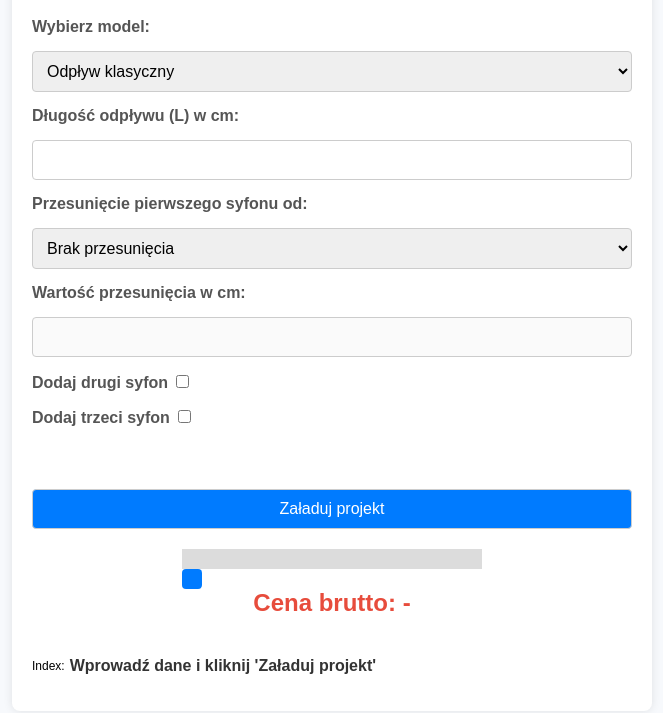
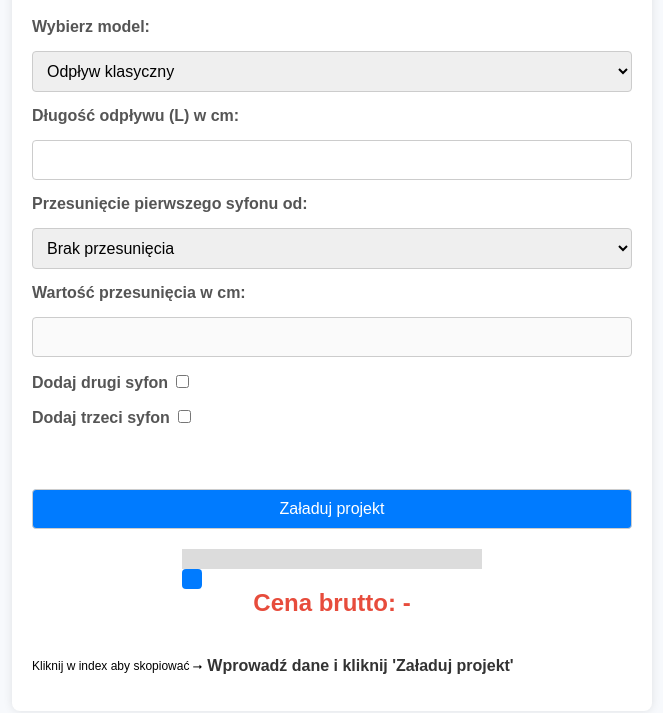
Before and after one commit to SEBvogi/Na-wymiar, a plain HTML site: page index.html in a window 1280 px wide. Shown: the part 85-798 px from the top of the page, without its empty margins (308-971 px from the left). Drawn offline with Linux system fonts and the light colour scheme.

Commit message:
Update index.html

```diff
--- a/index.html
+++ b/index.html
@@ -273,7 +273,7 @@
         <p id="price" class="price">Cena brutto: -</p>
 
         <div class="indexWrapper">
-            <p id="indexText">Index:</p>
+            <p id="indexText">Kliknij w index aby skopiować ⭢</p>
             <p id="indexResult">Wprowadź dane i kliknij 'Załaduj projekt'</p>
         </div>
 
```
